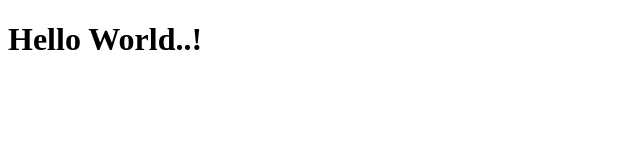
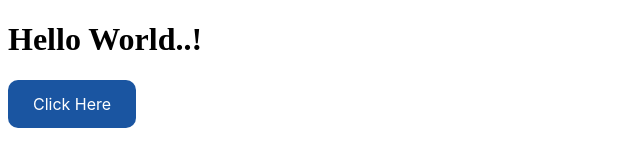
Before and after one commit to Chathura-Rathnayake/introductionToFrontend, a plain HTML site: page HTML and CSS basics/basic.html in a window 1280 px wide. Shown: the whole page, without its empty margins (0-640 px from the left). Drawn offline with Linux system fonts and the light colour scheme.

Commit message:
Inserted the CSS files needed for the introduction

```diff
--- /dev/null
+++ b/HTML and CSS basics/basic.css
@@ -0,0 +1,20 @@
+/*
+The CSS syntax
+
+selector
+{
+  property: value; property: value;
+}
+
+*/
+
+a{
+    background-color: #1a55a1;
+    color: white;
+    padding: 14px 25px;
+    text-align: center;
+    text-decoration: none;
+    display: inline-block;
+    border-radius: 10px;
+    font-family:-apple-system, BlinkMacSystemFont, 'Segoe UI', Roboto, Oxygen, Ubuntu, Cantarell, 'Open Sans', 'Helvetica Neue', sans-serif;
+  }
--- a/HTML and CSS basics/index.html
+++ b/HTML and CSS basics/basic.html
@@ -8,8 +8,10 @@ what are HTML tag attributes?
 <html>
  <head>   <!--metadata data about the HTML page -->
     <title>Introduction to front-end web development technologies</title>
+    <link rel="stylesheet" href="basic.css">
   </head>
   <body>
     <h1>Hello World..!</h1>
+    <a href="https://ugvle.ucsc.cmb.ac.lk/">Click Here</a>
   </body>
 </html>
```
Also changed, not shown: HTML and CSS basics/basicThreeWaysToInsert.html (added, +15 -0 lines).
